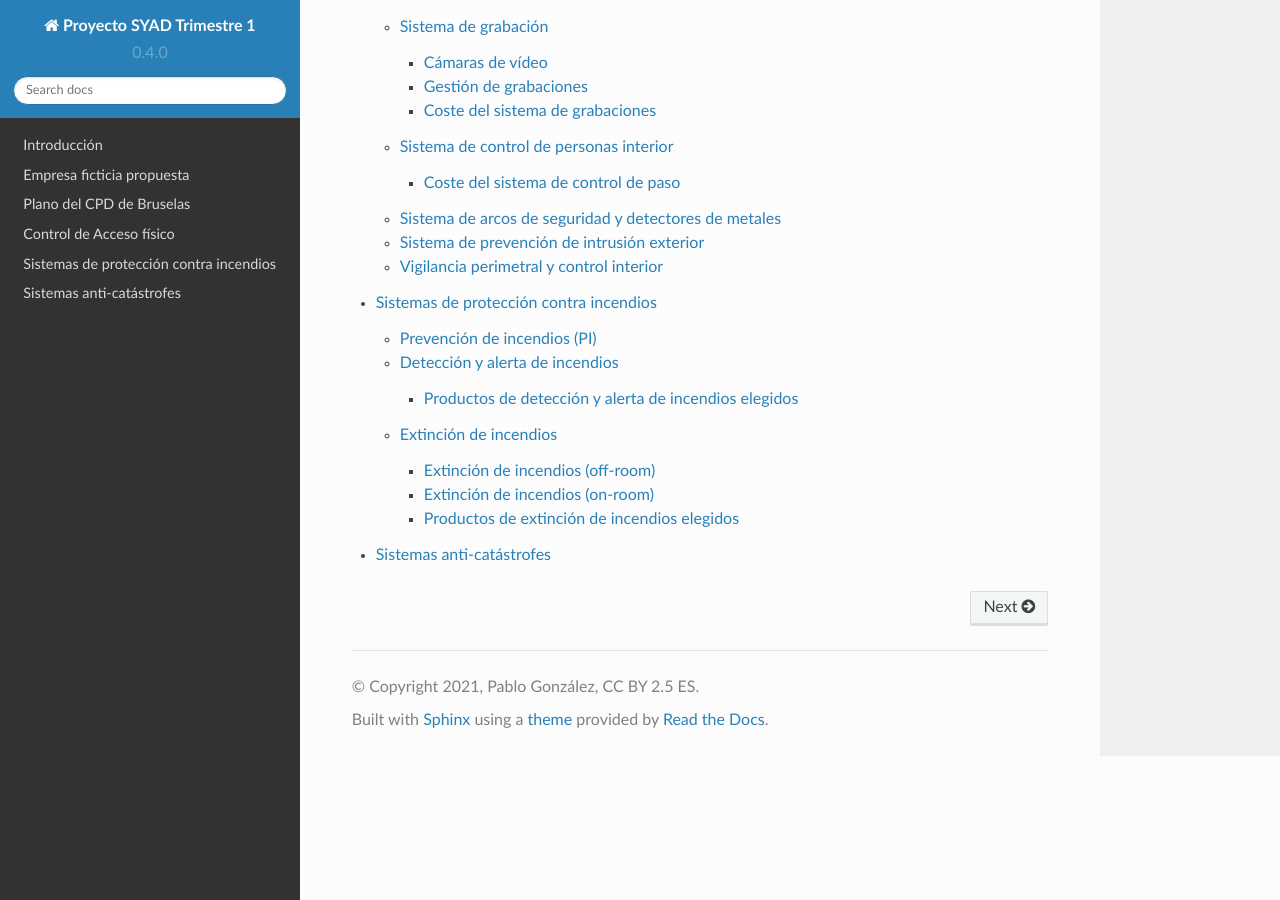
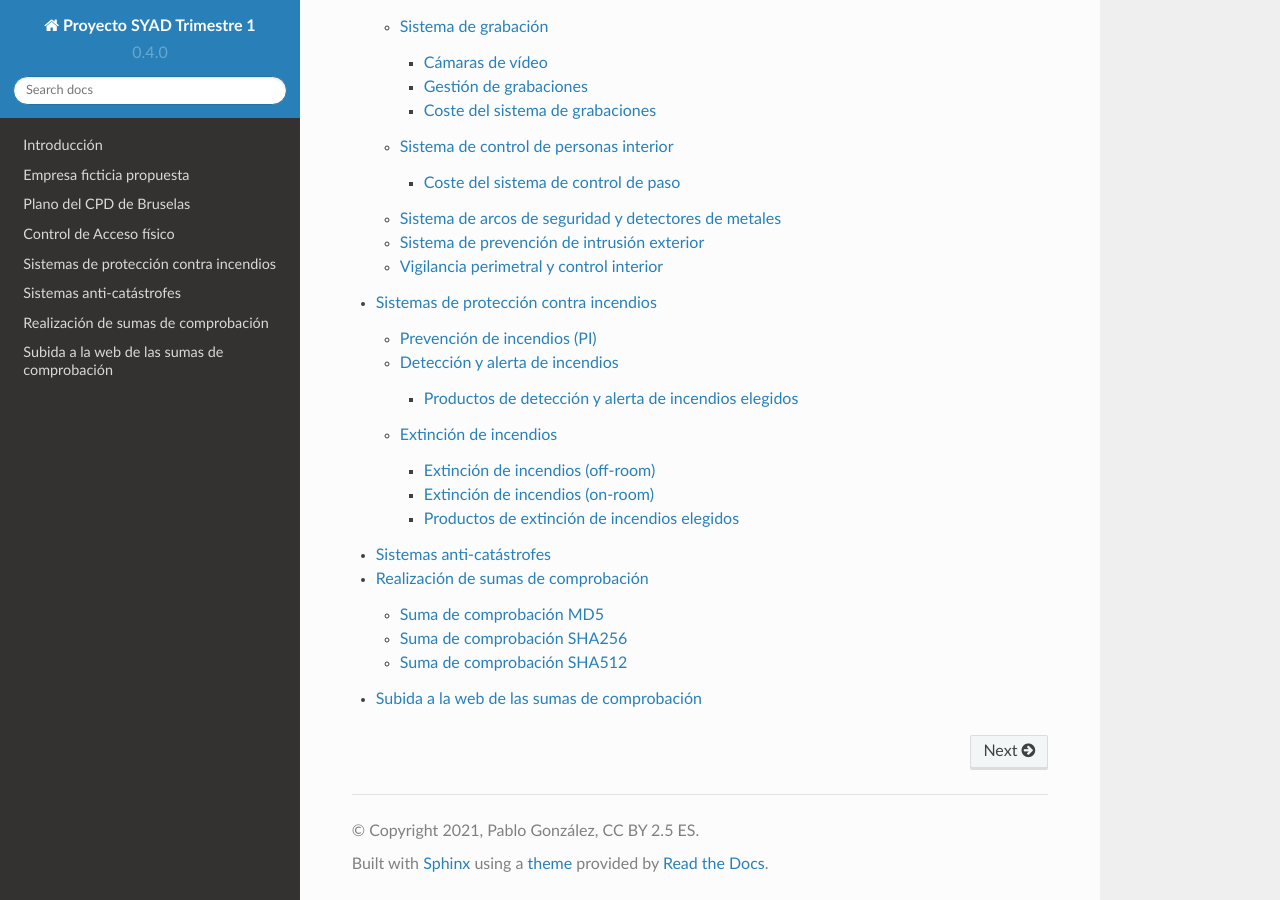
Before and after one commit to gonzaleztroyano/ASIR2-SYAD-P1, a Sphinx documentation site: the page built from docs/source/index.rst, in a window 1280 px wide and 900 px high, scrolled down 807 px. Built offline with Sphinx 7.4.7 and the Read the Docs theme 2.0.0, drawn with Linux system fonts in a browser that asks for light colours.

Commit message:
integridad1

```diff
--- a/docs/source/index.rst
+++ b/docs/source/index.rst
@@ -19,3 +19,4 @@
    control-de-acceso
    sistemas-anti-incendio
    seguridad-anti-catastrofes
+   integridad-de-la-informacion
--- a/docs/source/integridad-de-la-informacion.rst
+++ b/docs/source/integridad-de-la-informacion.rst
@@ -1,6 +1,50 @@
 ******************************************
 Integridad de la información de la empresa
 *******************************************
-A la web de la empresa (`Carpet4You.site<https://carpet4you.site>`_)se ha subido un documento (plano_CPD.pdf).
+A la web de la empresa (`Carpet4You.site <https://carpet4you.site>`_)se ha subido un documento (plano_CPD.pdf).
+
+Lo primero que hacemos es obtener el archivo, esto normalmente se hace antes de crear subirlo a la web, pero al estar en un máquina virtual es así más sencillo
 
 .. code-block:: console
+    pablo@carpet:~$ curl https://carpet4you.site/images/plano_CPD.pdf -o plano_CPD.pdf
+
+Una vez lo tenemos debemos generar las sumas de comprobación, utilizando los diferentes sistemas que tenemos para ello.
+
+Realización de sumas de comprobación
+=====================================
+
+Suma de comprobación MD5
+------------------------
+
+.. code-block:: console
+    pablo@carpet:~$ md5sum plano_CPD.pdf
+    a68fed06b2892d8d3de98f6a11f61414  plano_CPD.pdf
+
+Suma de comprobación SHA256
+---------------------------
+
+.. code-block:: console
+    pablo@carpet:~$ sha256sum plano_CPD.pdf
+    2e4dd97fb037c115938022556020da86080656c85df963c24f1260489cf2e261  plano_CPD.pdf
+
+Suma de comprobación SHA512
+---------------------------
+.. code-block:: console
+    pablo@carpet:~$ sha512sum plano_CPD.pdf
+    1ec7ac99fa424a958e8f046f31aff6b524aa80cb860111ac2d0480f0282ec2bad8af35cee85cdde57708a5f2049b02e82628ec2b28ac7a6b194b7b6f7cabf0b1  plano_CPD.pdf
+
+Subida a la web de las sumas de comprobación
+================================
+
+Una vez generados los *checksums*, también llamados *sumas de comprobación*, *huellas digitales* o *sumas de verificación* debemos subirlo a la web.
+
+A continuación se recogen las sumas en esta página web:
++----------------------+----------------------------------------------------------------------------------------------------------------------------------+
+| Método de generación |                                                           Suma generada                                                          |
++======================+==================================================================================================================================+
+|          MD5         | a68fed06b2892d8d3de98f6a11f61414                                                                                                 |
++----------------------+----------------------------------------------------------------------------------------------------------------------------------+
+|        SHA256        | 2e4dd97fb037c115938022556020da86080656c85df963c24f1260489cf2e261                                                                 |
++----------------------+----------------------------------------------------------------------------------------------------------------------------------+
+|        SHA512        | 1ec7ac99fa424a958e8f046f31aff6b524aa80cb860111ac2d0480f0282ec2bad8af35cee85cdde57708a5f2049b02e82628ec2b28ac7a6b194b7b6f7cabf0b1 |
++----------------------+----------------------------------------------------------------------------------------------------------------------------------+
```
